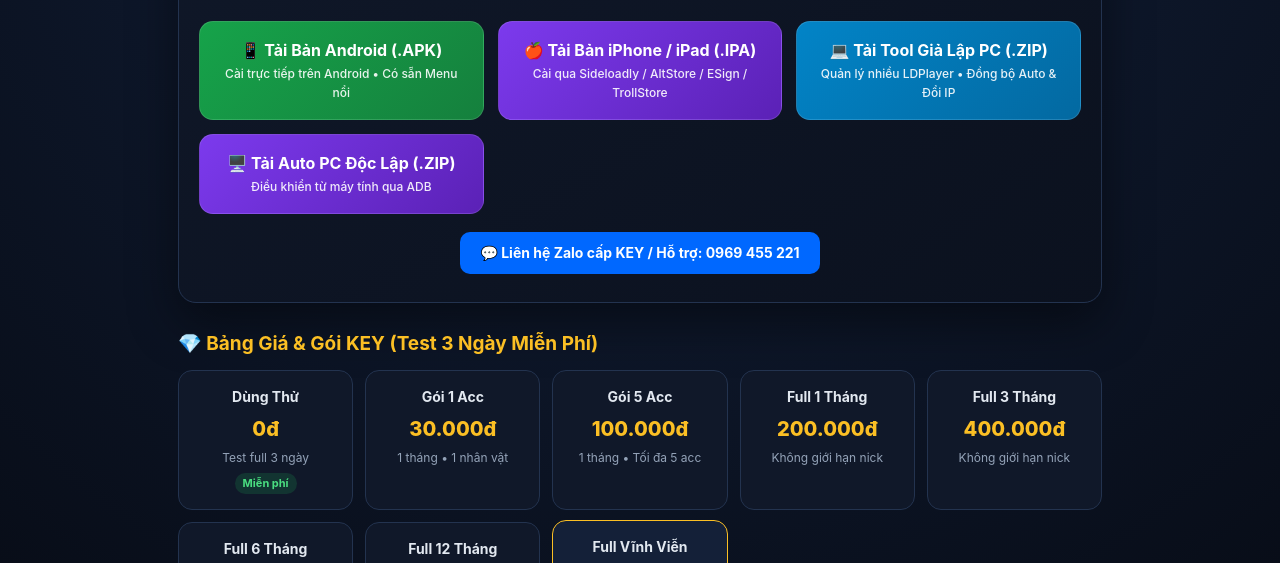
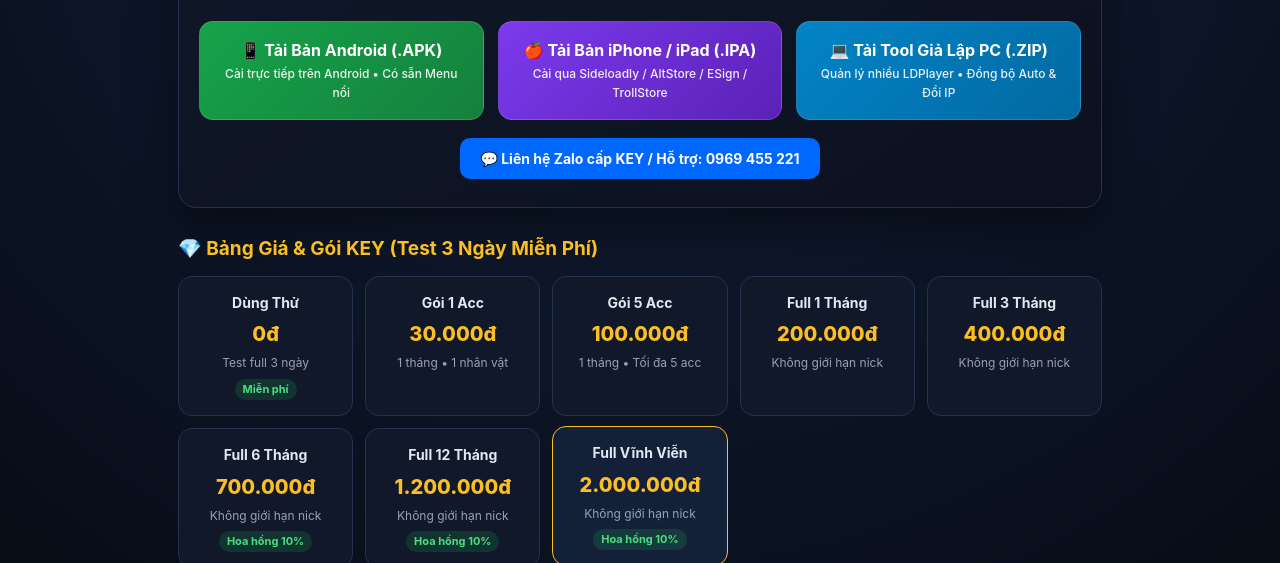
Before and after one commit to namlevnqs-ai/pkauto, a plain HTML site: page index.html in a window 1280 px wide. Shown: the part 229-792 px from the top of the page. Drawn offline with Linux system fonts and the light colour scheme.

Commit message:
Hide standalone PC PKAuto.zip button on landing page

```diff
--- a/index.html
+++ b/index.html
@@ -272,10 +272,6 @@
           <span class="title">💻 Tải Tool Giả Lập PC (.ZIP)</span>
           <span class="desc">Quản lý nhiều LDPlayer • Đồng bộ Auto &amp; Đổi IP</span>
         </a>
-        <a class="btn btn-pc" href="https://github.com/namlevnqs-ai/pkauto/releases/latest/download/PKAuto.zip">
-          <span class="title">🖥️ Tải Auto PC Độc Lập (.ZIP)</span>
-          <span class="desc">Điều khiển từ máy tính qua ADB</span>
-        </a>
       </div>
 
       <div class="zalo-bar">
```
